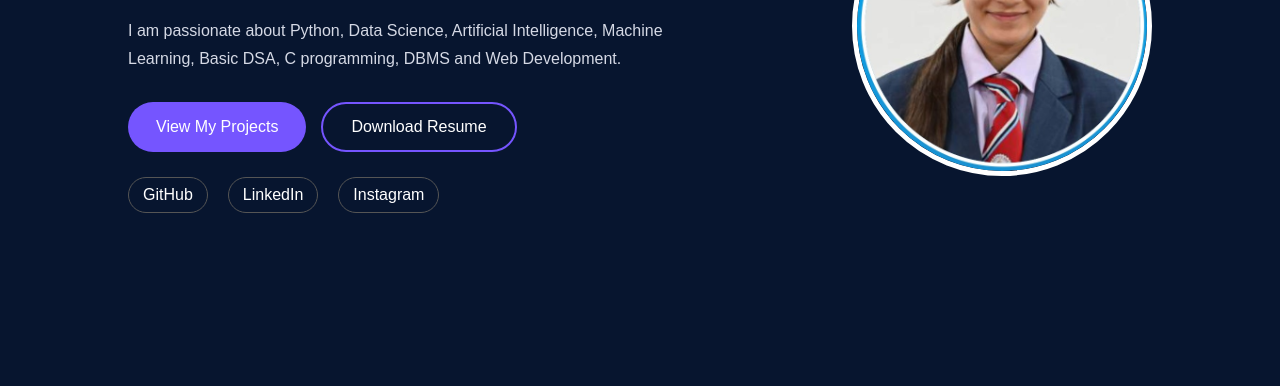
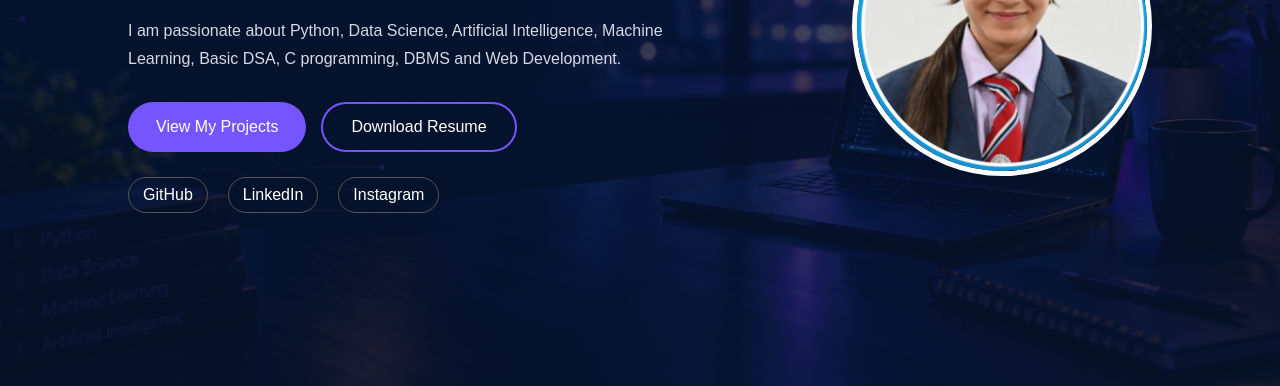
Before and after one commit to PRIYA19120/portfolio, a plain HTML site: page index.html in a window 1280 px wide. Shown: the part 414-800 px from the top of the page. Drawn offline with Linux system fonts and the light colour scheme.

Commit message:
Update portfolio

```diff
--- a/style.css
+++ b/style.css
@@ -50,6 +50,12 @@ nav h2 {
     align-items: center;
     justify-content: space-between;
     padding: 60px 10%;
+
+    background-image: linear-gradient(rgba(7, 21, 47, 0.75), rgba(7, 21, 47, 0.75)),
+                      url("certificate/background.png");
+    background-size: cover;
+    background-position: center;
+    background-repeat: no-repeat;
 }
 
 
```
Also changed, not shown: education.html (+1 -1 lines), certificate/background.png (added).
